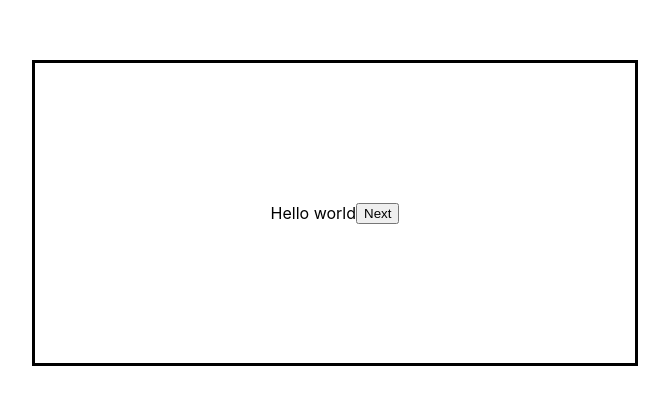
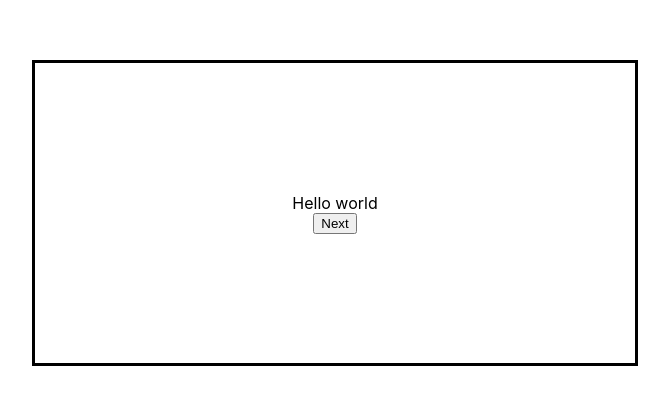
Before and after one commit to mckinnondave/Facts, a React (Create React App) app: page / in a window 1280 px wide. Shown: the part 187-592 px from the top of the page, without its empty margins (305-974 px from the left). Built offline with nearby package versions, Linux system fonts and the light colour scheme.

Commit message:
get button working

```diff
--- a/src/App.jsx
+++ b/src/App.jsx
@@ -5,8 +5,8 @@ import Form from "./components/Form";
 function App() {
   const axios = require("axios");
   let result;
+  const request = () => {
 
-  const request = () => {
     const options = {
       method: "GET",
       url: "https://random-facts2.p.rapidapi.com/getfact",
@@ -19,20 +19,19 @@ function App() {
     axios
       .request(options)
       .then(function (response) {
-        result = response.data.Fact
-        console.log(response.data.Fact);
+        result = response.data.Fact;
       })
       .catch(function (error) {
         console.error(error);
       });
+    return result;
+  };
 
-    return result
-
-  }
-
-  return <div className="app">
-    <Form request={request}/>
-  </div>;
+  return (
+    <div className="app">
+      <Form request={request} />
+    </div>
+  );
 }
 
 export default App;
--- a/src/components/Form.scss
+++ b/src/components/Form.scss
@@ -2,6 +2,7 @@
   display: flex;
   justify-content: center;
   align-items: center;
+  flex-direction: column;
   border: solid black 3px;
   width: 600px;
   height: 300px;
```
